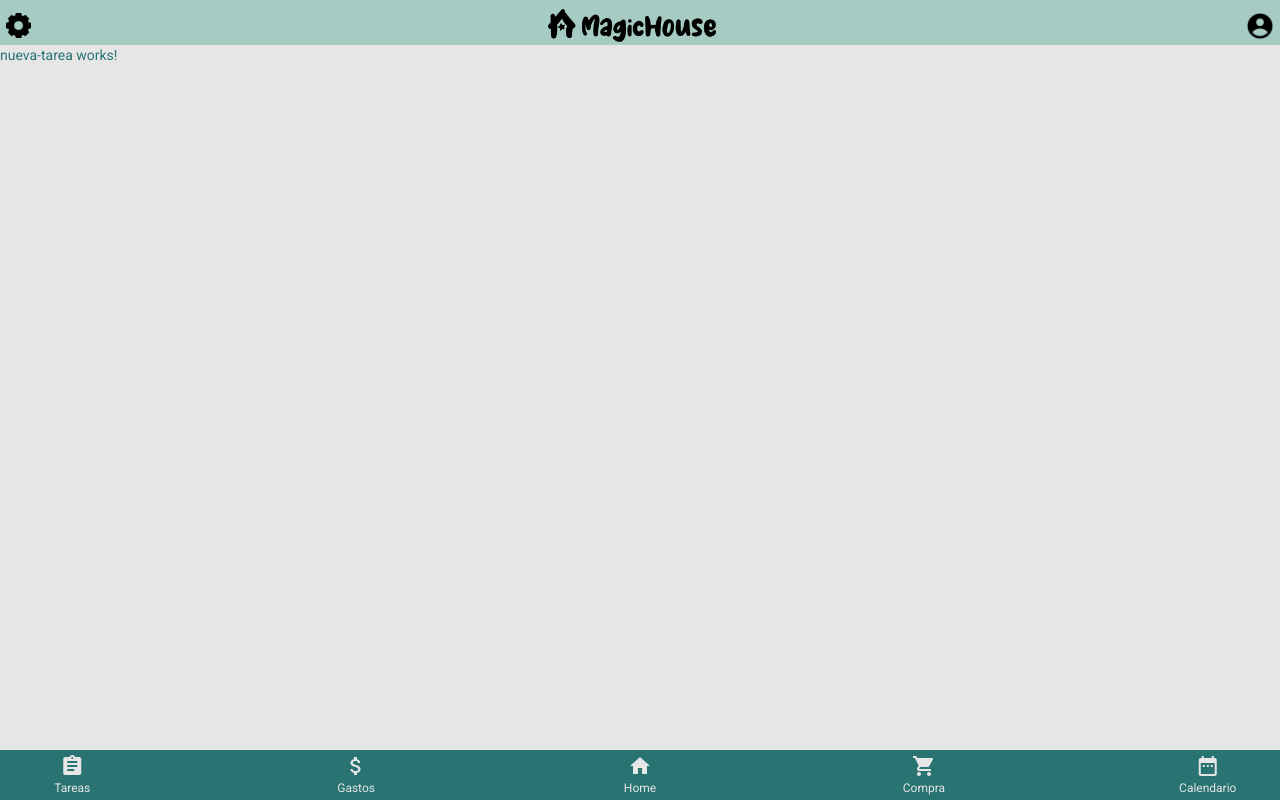
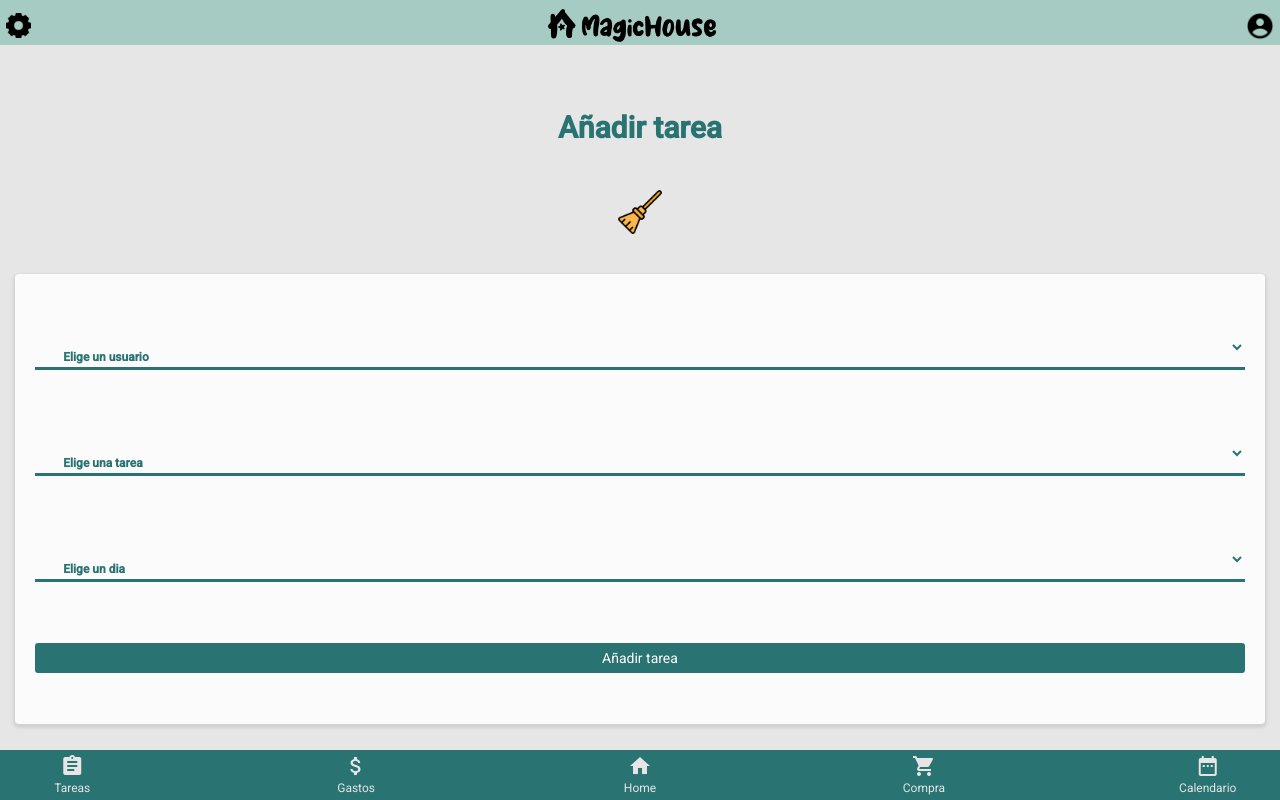
Before and after one commit to Manuela-Mariscotti/magicHouse, an Angular app: page /nueva-tarea in a window 1280 px wide. Built offline with nearby package versions, Linux system fonts and the light colour scheme.

Commit message:
nueva tarea

```diff
--- a/src/app/app.module.ts
+++ b/src/app/app.module.ts
@@ -37,6 +37,7 @@
 import { TableTareasComponent } from './components/table-tareas/table-tareas.component';
 import { DialogTareasComponent } from './components/dialogs/dialog-tareas/dialog-tareas.component';
 import { DialogPresupuestoComponent } from './components/dialogs/dialog-presupuesto/dialog-presupuesto.component';
+import { CardPresuComponent } from './components/card-presu/card-presu.component';
 
 
 @NgModule({
@@ -67,6 +68,7 @@
     TableTareasComponent,
     DialogTareasComponent,
     DialogPresupuestoComponent,
+    CardPresuComponent
   ],
   imports: [
     BrowserModule,
--- a/src/app/pages/nueva-tarea/nueva-tarea.component.css
+++ b/src/app/pages/nueva-tarea/nueva-tarea.component.css
@@ -0,0 +1,26 @@
+.page{
+    display: flex;
+    flex-direction: column;
+    justify-content: space-around;
+    align-items: center;
+
+    height: 100%;
+}
+
+.page > img{
+    width: 50px;
+}
+
+.caja-blanca{
+    width: 100%;
+    height: 70%;
+
+    padding: 20px;
+}
+
+.form{
+    display: flex;
+    flex-direction: column;
+    height: 100%;
+    justify-content: space-around;
+}
--- a/src/app/pages/nueva-tarea/nueva-tarea.component.html
+++ b/src/app/pages/nueva-tarea/nueva-tarea.component.html
@@ -1 +1,47 @@
-<p>nueva-tarea works!</p>
+<div class="page">
+    <p class="texto-titulo">
+        Añadir tarea
+    </p>
+
+    <img src="../../../assets/img/escoba.png" alt="icono-escoba">
+    <div class="caja-blanca">
+        <form class="form">
+
+            <select name="" id="">
+                <option value="0">Elige un usuario</option>
+
+                <ng-container *ngFor="let user of users; let i = index">
+
+                    <option value="{{i+1}}">{{user}}</option>
+
+                </ng-container>
+
+            </select>
+
+            <select name="" id="">
+                <option value="0">Elige una tarea</option>
+
+                <ng-container *ngFor="let task of tareas; let i = index">
+
+                    <option value="{{i+1}}">{{task}}</option>
+
+                </ng-container>
+
+            </select>
+
+            <select name="" id="">
+                <option value="0">Elige un dia</option>
+
+                <ng-container *ngFor="let day of dias; let i = index">
+
+                    <option value="{{i+1}}">{{day}}</option>
+
+                </ng-container>
+
+            </select>
+
+            <button>Añadir tarea</button>
+
+        </form>
+    </div>
+</div>
--- a/src/app/pages/nueva-tarea/nueva-tarea.component.ts
+++ b/src/app/pages/nueva-tarea/nueva-tarea.component.ts
@@ -3,13 +3,14 @@
 @Component({
   selector: 'app-nueva-tarea',
   templateUrl: './nueva-tarea.component.html',
-  styleUrls: ['./nueva-tarea.component.css']
+  styleUrls: ['./nueva-tarea.component.css'],
 })
 export class NuevaTareaComponent implements OnInit {
+  users: string[] = ['User1', 'User2', 'User3'];
+  tareas: string[] = ['task1', 'task2'];
+  dias: string[] = ['L', 'M', 'X', 'J', 'V', 'S', 'D'];
 
-  constructor() { }
+  constructor() {}
 
-  ngOnInit(): void {
-  }
-
+  ngOnInit(): void {}
 }
--- a/src/styles.css
+++ b/src/styles.css
@@ -91,7 +91,7 @@
 
 
 
-input{
+input, select{
     padding: 2%;
     padding-bottom: 2px;
 
```
